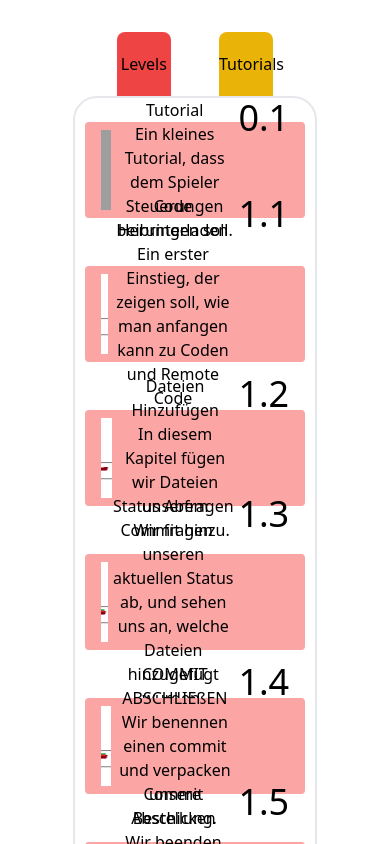
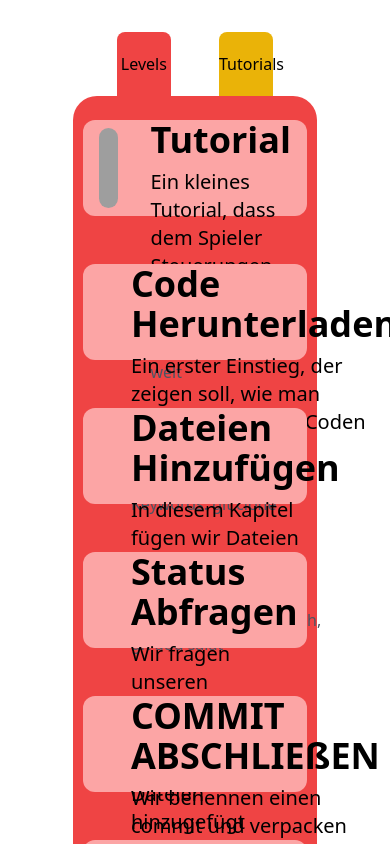
Before and after one commit to AnoukMartinez/martinez-pp-ss-2024, a JavaScript app: page /levels in a window 390 px wide. Shown: the top 844 px of the page. Built offline with nearby package versions, Linux system fonts and the light colour scheme; grey boxes are pictures that could not be loaded.

Commit message:
Reworked Level Select
TODO Tutorial Area Clickable machen und Tutorials einbauen (Wird wahrscheinlich erst einmal ein Work in Progress Feature bleiben

```diff
--- a/src/components/LevelSelect.vue
+++ b/src/components/LevelSelect.vue
@@ -16,10 +16,9 @@ export default {
       <button class="bg-yellow-500 rounded-t-lg w-1/6 h-16">Tutorials</button>
     </div>
 
-    <div class="flex flex-col border-2 w-3/4 h-full rounded-3xl items-center">
-      <router-link v-for="level in levels" :key="`${level.main_chapter}-${level.sub_chapter}`" :to="`/levels/${level.main_chapter}/chapters/${level.sub_chapter}`" class="w-full">
-        <LevelSelectButton :level="level" />
-      </router-link>
+    <div class="bg-red-500 flex flex-col w-3/4 rounded-3xl items-center">
+      <!--  <router-link v-for="level in levels" :key="`${level.main_chapter}-${level.sub_chapter}`" :to="`/levels/${level.main_chapter}/chapters/${level.sub_chapter}`" class="w-full"> -->
+      <LevelSelectButton v-for="level in levels" :level="level" />
     </div>
   </div>
 </template>
--- a/src/components/LevelSelectButton.vue
+++ b/src/components/LevelSelectButton.vue
@@ -21,25 +21,33 @@ export default {
 </script>
 
 <template>
-    <div class="bg-red-300 h-24 sm:h-32 md:h-40 lg:h-48 xl:h-56 w-11/12 mx-auto my-6 rounded flex items-center justify-center">
-        <button class="w-full h-full flex items-center justify-between m-4">
-            <div class="w-1/6 h-5/6" :style="backgroundStyle"></div>
-            <div class="flex flex-row">
-              <div class="flex flex-col">
+    <div class="bg-red-300 h-24 sm:h-32 md:h-40 lg:h-48 xl:h-56 w-11/12 mx-auto my-6 rounded-xl flex items-center justify-center">
+      <router-link :to="`/levels/${level.main_chapter}/chapters/${level.sub_chapter}`" class="w-full h-full flex items-center">
+        <div class="w-full h-full flex items-center m-4">
+            <div class="w-1/6 h-5/6 bg-gray-200 rounded-xl" :style="backgroundStyle">
+              <!-- Hier kommt das Preview Image rein -->
+            </div>
+
+            <div class="flex flex-col items-start ml-8 w-full h-full justify-around">
                 <div>
+                  <div class="text-4xl font-bold mb-2">
                     {{ props.level.title }}
                   </div>
-                <div>
+
+                  <div class="text-xl">
                     {{ props.level.preview.description }}
                   </div>
                 </div>
 
-              <div class="text-4xl">
-                {{ props.level.main_chapter }}.{{ props.level.sub_chapter }}
+                <div class="text-gray-600">
+                  Keywords:
+                  <span v-for="(flag, index) in level.flags" :key="flag.id">
+                    {{ flag.keyword }}<span v-if="index < level.flags.length - 1">, </span>
+                  </span>
                 </div>
             </div>
-
-        </button>
+          </div>
+        </router-link>
     </div>
 </template>
 
--- a/src/style.css
+++ b/src/style.css
@@ -720,10 +720,6 @@ select {
   --tw-contain-style:  ;
 }
 
-.relative {
-  position: relative;
-}
-
 .m-4 {
   margin: 1rem;
 }
@@ -766,16 +762,20 @@ select {
   margin-top: 0.5rem;
 }
 
+.ml-4 {
+  margin-left: 1rem;
+}
+
+.ml-8 {
+  margin-left: 2rem;
+}
+
 .flex {
   display: flex;
 }
 
 .table {
   display: table;
-}
-
-.hidden {
-  display: none;
 }
 
 .h-1\/3 {
@@ -858,8 +858,16 @@ select {
   flex-direction: column;
 }
 
-.content-center {
-  align-content: center;
+.content-between {
+  align-content: space-between;
+}
+
+.content-around {
+  align-content: space-around;
+}
+
+.items-start {
+  align-items: flex-start;
 }
 
 .items-center {
@@ -874,6 +882,10 @@ select {
   justify-content: space-between;
 }
 
+.justify-around {
+  justify-content: space-around;
+}
+
 .justify-evenly {
   justify-content: space-evenly;
 }
@@ -882,10 +894,6 @@ select {
   --tw-space-x-reverse: 0;
   margin-right: calc(3rem * var(--tw-space-x-reverse));
   margin-left: calc(3rem * calc(1 - var(--tw-space-x-reverse)));
-}
-
-.overflow-hidden {
-  overflow: hidden;
 }
 
 .overflow-y-auto {
@@ -911,10 +919,6 @@ select {
 .rounded-t-lg {
   border-top-left-radius: 0.5rem;
   border-top-right-radius: 0.5rem;
-}
-
-.border {
-  border-width: 1px;
 }
 
 .border-2 {
@@ -961,6 +965,11 @@ select {
   background-color: rgb(234 179 8 / var(--tw-bg-opacity));
 }
 
+.bg-gray-200 {
+  --tw-bg-opacity: 1;
+  background-color: rgb(229 231 235 / var(--tw-bg-opacity));
+}
+
 .p-2 {
   padding: 0.5rem;
 }
@@ -998,6 +1007,16 @@ select {
   line-height: 1.75rem;
 }
 
+.text-2xl {
+  font-size: 1.5rem;
+  line-height: 2rem;
+}
+
+.text-xl {
+  font-size: 1.25rem;
+  line-height: 1.75rem;
+}
+
 .font-bold {
   font-weight: 700;
 }
@@ -1019,6 +1038,11 @@ select {
 .text-white {
   --tw-text-opacity: 1;
   color: rgb(255 255 255 / var(--tw-text-opacity));
+}
+
+.text-gray-600 {
+  --tw-text-opacity: 1;
+  color: rgb(75 85 99 / var(--tw-text-opacity));
 }
 
 .hover\:bg-blue-500:hover {
```
Lines whose indentation alone changed are shown as unchanged.
